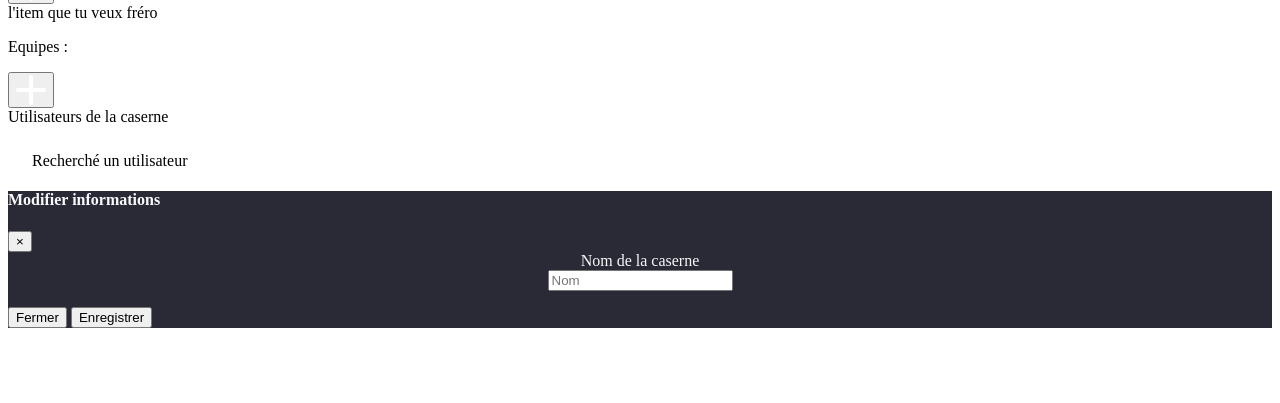
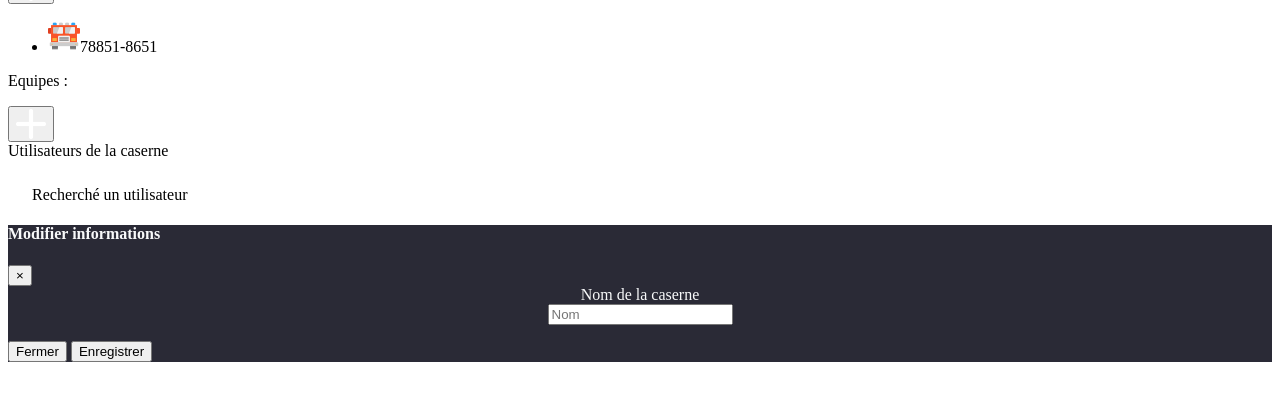
Before and after one commit to MaurelT/FIRE, a PHP site: page /manageBarrack.html in a window 1280 px wide. Shown: the part 364-767 px from the top of the page. Run offline with PHP 8.4, Linux system fonts and the light colour scheme; some libraries are stand-ins or nearby versions.

Commit message:
Camions
Signed-off-by: MaurelT <relmaurel@gmail.com>

```diff
--- a/Styles/panel-admin-V2.css
+++ b/Styles/panel-admin-V2.css
@@ -6,7 +6,7 @@ Date : 05/07/2019
 Description: CSS for Panel-Admin
 */
 
-#team_container {
+#team_container, #bus_container {
     overflow-y: visible;
     overflow-x: auto;
     white-space: nowrap;
--- a/manageBarrack.html
+++ b/manageBarrack.html
@@ -16,13 +16,18 @@
                     <p>Camions :</p>
                     <div class="row m-0 box-color justify-content-center h-100">
                         <div class="col-1 p-0">
-                            <button type="button" class="btn btn-secondary no-shadow w-100 h-100"><img class="panel-icon"
-                                                                                 src="Images/Icons/add.png"></button>
+                            <button type="button" class="btn btn-secondary no-shadow w-100 h-100"><img
+                                    class="panel-icon"
+                                    src="Images/Icons/add.png"></button>
                         </div>
-                        <div class="col-11">
-                            <div class="row align-items-center">
-                                <div classs="col">
-                                    l'item que tu veux fréro
+                        <div class="col-11 p-0">
+                            <div id="bus_container" class="row flex-row flex-nowrap align-items-center m-0">
+                                <div class='col p-0'>
+                                    <ul class='m-0 facet-list ui-sortable'>
+                                        <li class="facet">
+                                            <img class="panel-icon m-2" src="Images/fire-truck.png">78851-8651<img class="delTeamMember iconeslist m-2" src="Images/Icons/delete.png">
+                                        </li>
+                                    </ul>
                                 </div>
                             </div>
                         </div>
@@ -32,8 +37,9 @@
                     <p>Equipes :</p>
                     <div class="row m-0 box-color justify-content-center h-100">
                         <div class="col-1 p-0">
-                            <button type="button" class="btn btn-secondary no-shadow w-100 h-100"><img class="panel-icon"
-                                                                                                       src="Images/Icons/add.png"></button>
+                            <button type="button" class="btn btn-secondary no-shadow w-100 h-100"><img
+                                    class="panel-icon"
+                                    src="Images/Icons/add.png"></button>
                         </div>
                         <div class="col-11 p-0">
                             <div id="team_container" class="row flex-row flex-nowrap align-items-center m-0">
```
Also changed, not shown: Images/fire-truck.png (added).
